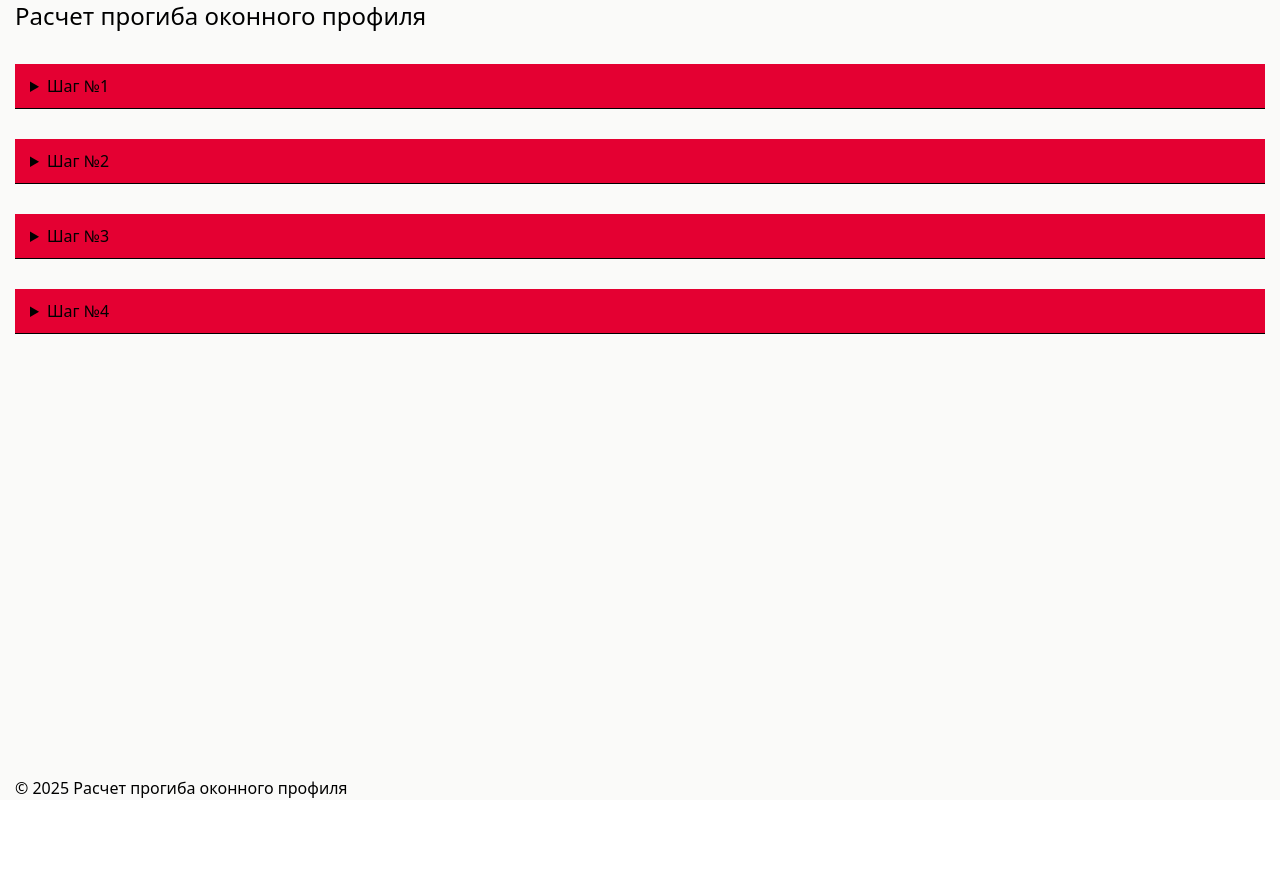
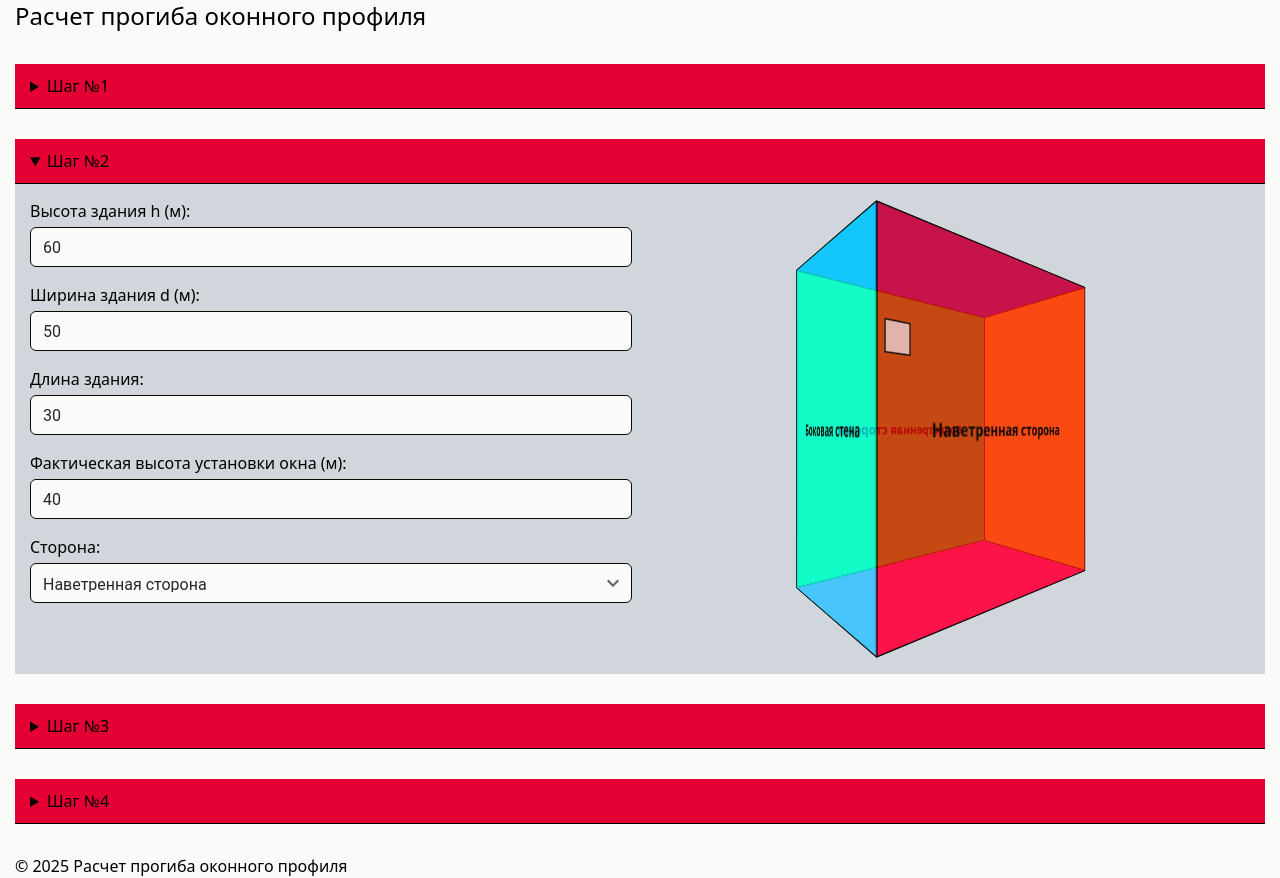
Before and after one commit to rockindolphin/impost_deformation, a Vue app: page / in a window 1280 px wide. Both pictures are taken after a click on the heading "Шаг №2". Before the commit the page ends 800 px from the top, so only its background shows below. Built offline with nearby package versions, Linux system fonts and the light colour scheme.

Commit message:
add window

```diff
--- a/src/App.vue
+++ b/src/App.vue
@@ -94,7 +94,7 @@
                     </div>
                 </details>
 
-                <details class="control control--details" open>
+                <details class="control control--details">
                     <summary>
                         Шаг №2
                     </summary>
@@ -102,12 +102,21 @@
                         <div class="col-span-12 md:col-span-6 md:order-2 flex items-center justify-center">
                             <div class="scene" :style="buildingStyles">
                                 <div class="box">
-                                    <div class="box__face box__face--front">front</div>
-                                    <div class="box__face box__face--back">back</div>
-                                    <div class="box__face box__face--right">right</div>
-                                    <div class="box__face box__face--left">left</div>
-                                    <div class="box__face box__face--top">top</div>
-                                    <div class="box__face box__face--bottom">bottom</div>
+                                    <div class="box__face box__face--front">
+                                        {{ i18n.windSides.windward_side }}
+                                        <div class="box__window" v-if="windSide === 'windward_side'"></div>
+                                    </div>
+                                    <div class="box__face box__face--back">
+                                        {{ i18n.windSides.leeward_side }}
+                                        <div class="box__window" v-if="windSide === 'leeward_side'"></div>
+                                    </div>
+                                    <div class="box__face box__face--right"></div>
+                                    <div class="box__face box__face--left">
+                                        {{ i18n.windSides.side_wall }}
+                                        <div class="box__window" v-if="windSide === 'side_wall'"></div>
+                                    </div>
+                                    <div class="box__face box__face--top"></div>
+                                    <div class="box__face box__face--bottom"></div>
                                 </div>
                             </div>
                         </div>
@@ -184,8 +193,8 @@
                             </label>
 
                             <label
-                                v-if="['Боковая стена'].includes(windSide)"
-                                class="col-span-4"
+                                v-if="windSide === 'side_wall'"
+                                class="col-span-12"
                                 for="buildingSideToWindowLength"
                                 >
                                 <span class="form__label">
@@ -642,14 +651,25 @@
                 }
             },
             buildingStyles(){
-                let rotateY = 40;
+                let rotateY = 40,
+                    windowWidthMeters = (this.windowSideA + this.windowSideB)/100,
+                    windowHeightMeters = this.impostLength/100,
+                    windowScale = 3,
+                    gap = windowWidthMeters*windowScale*5/4;
                 if( this.windSide === 'leeward_side'){ rotateY = 220; }
-                if( this.windSide === 'side_wall'){ rotateY = 60; }
+                if( this.windSide === 'side_wall'){
+                    rotateY = 60;
+                    gap = (this.buildingLength*5) - (windowWidthMeters*windowScale*5) - this.buildingSideToWindowLength*5;
+                }
                 return `
                     --box-width: ${(this.buildingWidth*5).toFixed(0)}px;
                     --box-height: ${(this.buildingHeight*5).toFixed(0)}px;
                     --box-depth: ${(this.buildingLength*5).toFixed(0)}px;
                     --rotate-y: ${rotateY}deg;
+                    --window-ih: ${(this.windowInstallationHeight*5).toFixed(0)}px;
+                    --window-width: ${(windowWidthMeters*windowScale*5).toFixed(0)}px;
+                    --window-height: ${(windowHeightMeters*windowScale*5).toFixed(0)}px;
+                    --window-gap: ${(gap).toFixed(0)}px;
                 `;
             },
             svgComp(){
--- a/src/assets/styles/main.css
+++ b/src/assets/styles/main.css
@@ -283,6 +283,10 @@
         --box-height: 300px;
         --box-depth: 150px;
         --rotate-y: 40deg;
+        --window-width: 25px;
+        --window-height: 30px;
+        --window-ih: 0px;
+        --window-gap: 4px;
         width: var(--box-width);
         height: var(--box-height);
         margin: 80px;
@@ -301,17 +305,20 @@
     .box__face {
         position: absolute;
         border: 1px solid var(--color-stone-950);
-        font-size: 40px;
+        font-size: 14px;
         font-weight: bold;
         text-align: center;
-        /*color: transparent;*/
+        color: var(--color-stone-950);
+        white-space: normal;
+        display: flex;
+        align-items: center;
+        justify-content: center;
     }
 
     .box__face--front,
     .box__face--back {
         width: var(--box-width);
         height: var(--box-height);
-        line-height: var(--box-height);
     }
 
     .box__face--right,
@@ -319,7 +326,6 @@
         width: var(--box-depth);
         height: var(--box-height);
         left: calc(var(--box-width) / 2 - var(--box-depth) / 2);
-        line-height: var(--box-height);
     }
 
     .box__face--top,
@@ -327,7 +333,6 @@
         width: var(--box-width);
         height: var(--box-depth);
         top: calc(var(--box-height) / 2 - var(--box-depth) / 2);
-        line-height: var(--box-depth);
     }
 
     .box__face--front  { background: hsla(  0, 100%, 50%, 0.7); }
@@ -346,4 +351,14 @@
     .box__face--top    { transform: rotateX( 90deg) translateZ(calc(var(--box-height) / 2)); }
     .box__face--bottom { transform: rotateX(-90deg) translateZ(calc(var(--box-height) / 2)); }
 
+    .box__window{
+        position: absolute;
+        bottom: var(--window-ih);
+        left: var(--window-gap);
+        width: var(--window-width);
+        height: var(--window-height);
+        border: 1px solid;
+        background: hsla(300, 20%, 90%, 0.7);
+    }
+
 }
```
